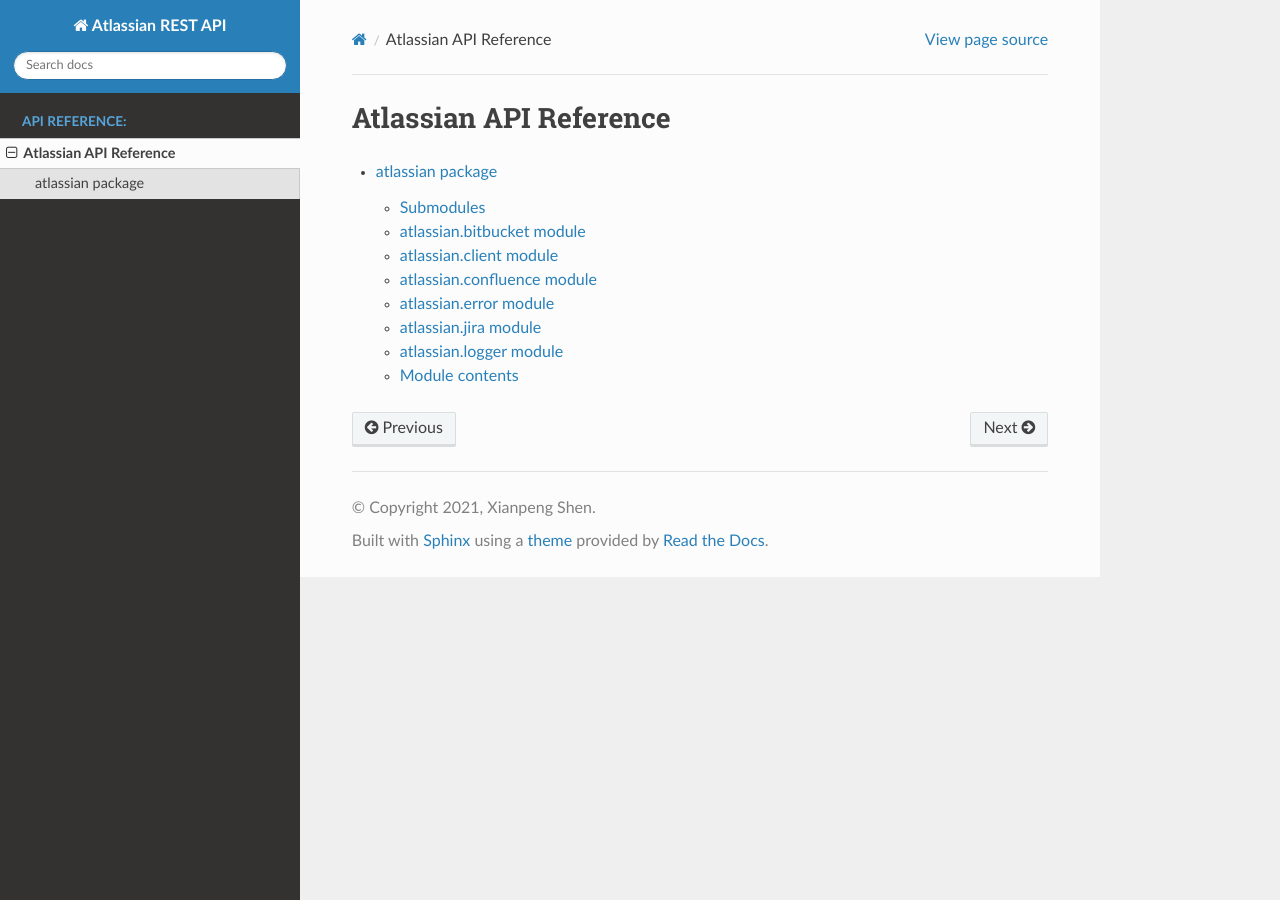
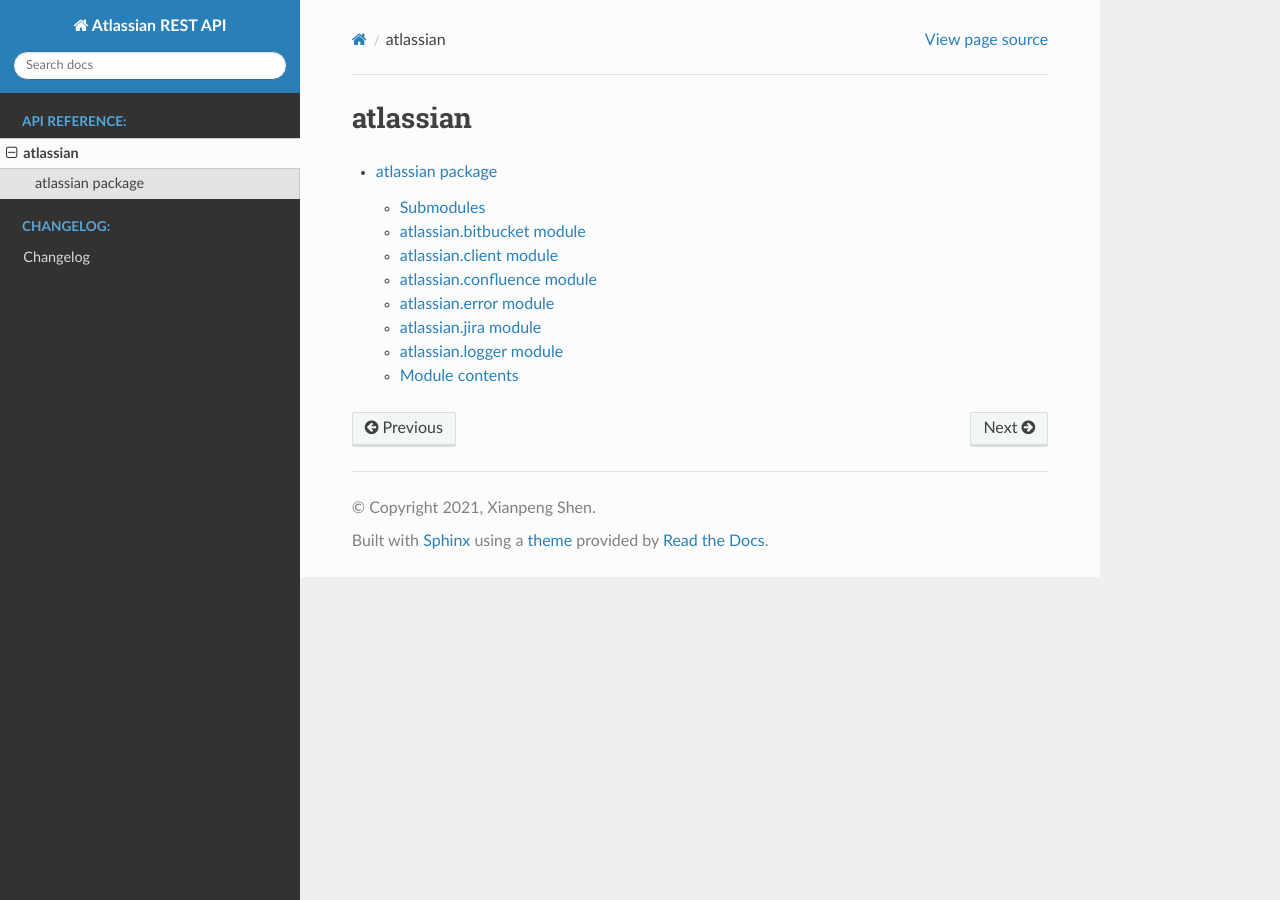
Before and after one commit to shenxianpeng/atlassian-api-py, a Sphinx documentation site: the page built from docs/modules.rst, in a window 1280 px wide. Built offline with Sphinx 7.4.7 and the Read the Docs theme 3.1.0, drawn with Linux system fonts in a browser that asks for light colours.

Commit message:
docs: add changelog.rst

```diff
--- /dev/null
+++ b/docs/changelog.rst
@@ -0,0 +1,2 @@
+.. include:: ../CHANGELOG.md
+   :parser: myst_parser.sphinx_
--- a/docs/index.rst
+++ b/docs/index.rst
@@ -15,6 +15,11 @@
 
    modules
 
+.. toctree::
+   :maxdepth: 2
+   :caption: Changelog:
+
+   changelog
 
 Indices and tables
 ==================
--- a/docs/modules.rst
+++ b/docs/modules.rst
@@ -1,5 +1,5 @@
-Atlassian API Reference
-=======================
+atlassian
+=========
 
 .. toctree::
    :maxdepth: 4
```
Also changed, not shown: CHANGELOG.md (+3 -1 lines), README.md (+1 -1 lines).
